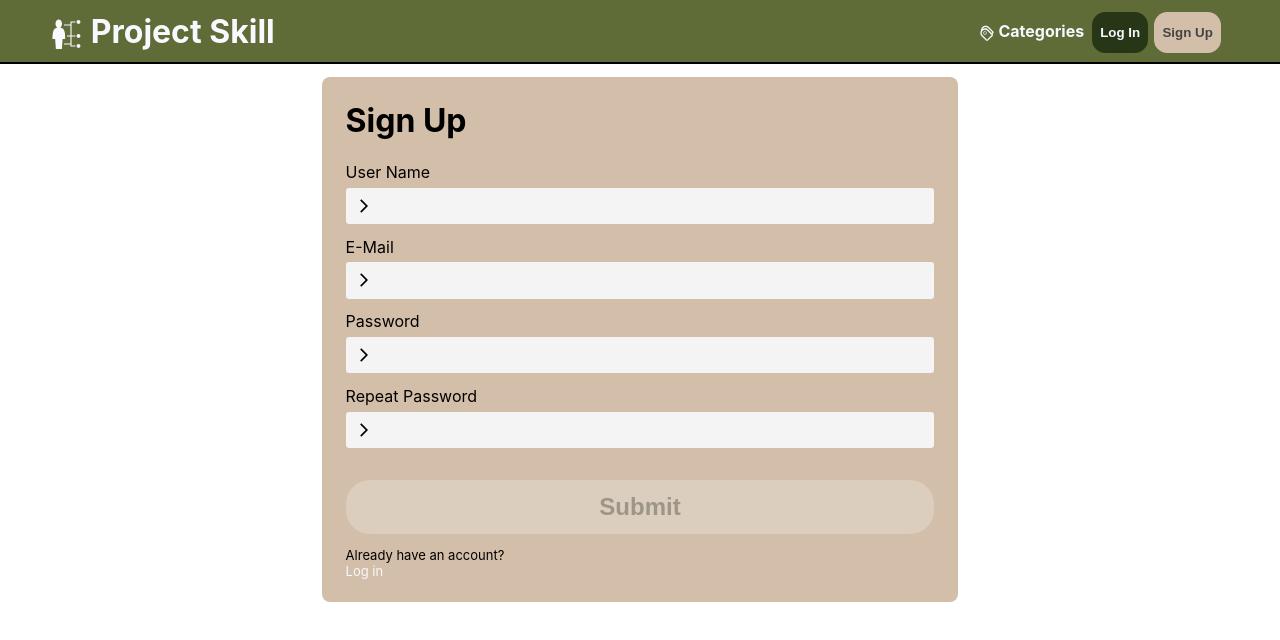
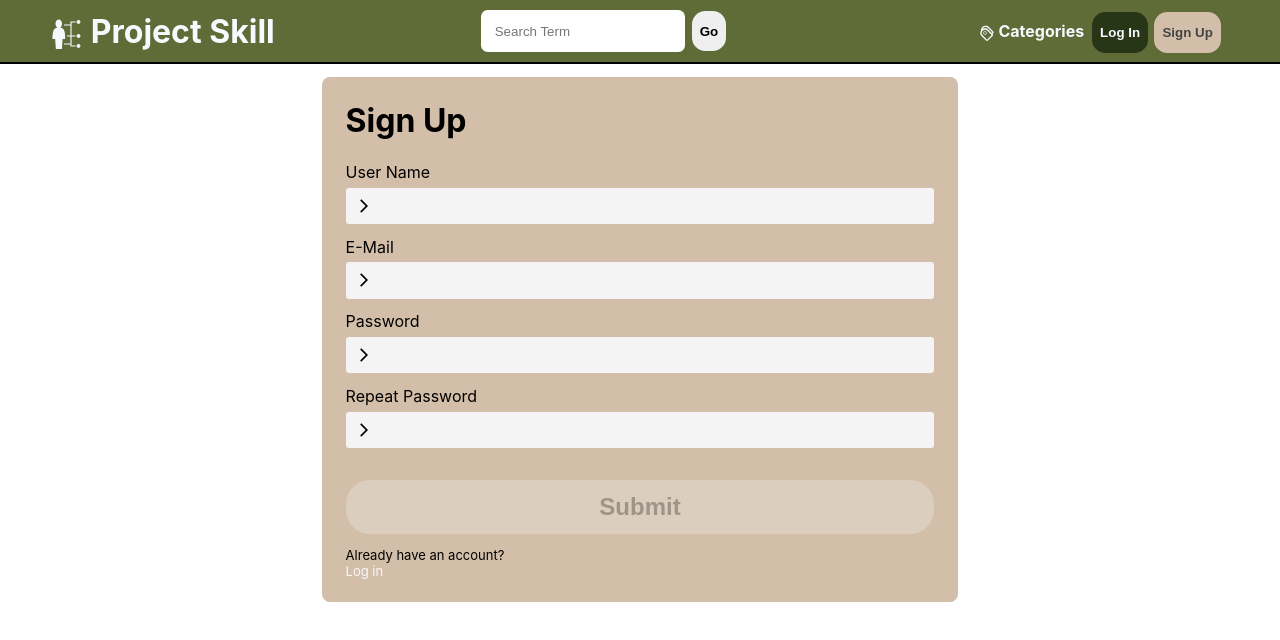
Before and after one commit to joans/teachme, a React (Create React App) app in the folder frontend/: page /signup in a window 1280 px wide. Shown: the top 640 px of the page. Built offline with nearby package versions, Linux system fonts and the light colour scheme.

Commit message:
Search Function in Front End works

```diff
--- a/frontend/src/App.jsx
+++ b/frontend/src/App.jsx
@@ -9,6 +9,7 @@ import ErrorPage from "./Pages/ErrorPage";
 import Login from "./Pages/Login";
 import PostDetail from "./Pages/PostDetail";
 import Profile from "./Pages/Profile";
+import SearchResults from "./Pages/SearchResults";
 
 function App() {
   return (
@@ -23,6 +24,7 @@ function App() {
           <Route path="/login" element={<Login />} />
           <Route path="/offer/:id" element={<PostDetail />} />
           <Route path="/user/:id" element={<Profile />} />
+          <Route path="/search/:searchTerm" element={<SearchResults />} />
           <Route path="*" element={<ErrorPage />} />
         </Routes>
       </div>
--- a/frontend/src/Layout/Header.jsx
+++ b/frontend/src/Layout/Header.jsx
@@ -1,4 +1,4 @@
-import React, { useContext } from "react";
+import React, { useContext, useState } from "react";
 import { Link, useNavigate } from "react-router-dom";
 import Button from "../UI/Button";
 import classes from "./Header.module.css";
@@ -9,6 +9,13 @@ import AuthContext from "../store/auth-context";
 const Header = () => {
   const navigate = useNavigate();
   const auth = useContext(AuthContext);
+  const [searchTerm, updateSearchTerm] = useState("");
+
+  const searchBackend = (e) => {
+    e.preventDefault();
+    const searchTermURIEncoded = encodeURI(searchTerm);
+    navigate(`/search/${searchTermURIEncoded}`);
+  };
 
   return (
     <>
@@ -20,6 +27,21 @@ const Header = () => {
               <span className={classes.text}> Project Skill</span>
             </Link>
           </h1>
+        </div>
+        <div className={classes["middle-side"]}>
+          <form onSubmit={searchBackend}>
+            <input
+              type="text"
+              id="searchterm"
+              placeholder="Search Term"
+              className={classes.input}
+              value={searchTerm}
+              onChange={(e) => {
+                updateSearchTerm(e.target.value);
+              }}
+            />
+            <Button>Go</Button>
+          </form>
         </div>
         <div className={classes["right-side"]}>
           <ul>
--- a/frontend/src/Layout/Header.module.css
+++ b/frontend/src/Layout/Header.module.css
@@ -28,16 +28,23 @@
   width: 2rem;
 }
 
+.input {
+  padding: 1em;
+  border-radius: 0.5em;
+  border: none;
+  margin: 0 0.5em 0 0;
+}
+
+.right-side * {
+  margin: 0 0.1rem;
+}
+
 .right-side li {
   float: left;
   height: auto;
   vertical-align: middle;
   line-height: 5rem;
   list-style-type: none;
-}
-
-.right-side * {
-  margin: 0 0.1rem;
 }
 
 /* push the content below the header down 4rem to not make the header overlap: */
--- /dev/null
+++ b/frontend/src/Pages/SearchResults.jsx
@@ -0,0 +1,58 @@
+import React, { useState, useEffect } from "react";
+import { useParams } from "react-router-dom";
+import signUpClasses from "../Pages/SignUp.module.css";
+import Card from "../UI/Card";
+import SingleOffer from "../partials/SingleOffer";
+import Axios from "axios";
+import { FaTimes } from "react-icons/fa";
+
+const SearchResults = () => {
+  const { searchTerm } = useParams();
+  const [searchResults, updateSearchResults] = useState({
+    count: null,
+    rows: [],
+  });
+  const [errMsg, updateErrMsg] = useState();
+
+  useEffect(() => {
+    const fetchData = async () => {
+      try {
+        const res = await Axios.get(
+          `http://localhost:3307/search/${searchTerm}`
+        );
+        updateSearchResults(res.data);
+        console.log(res.data);
+      } catch (err) {
+        updateErrMsg(err.message);
+      }
+    };
+    fetchData();
+  }, [searchTerm]);
+
+  const regularOutput = () => {};
+
+  return (
+    <Card>
+      <span className={errMsg ? signUpClasses.errMsg : signUpClasses.offscreen}>
+        <FaTimes />
+        {errMsg}
+      </span>
+      <h1>Search Results</h1>
+      <p>Your search results for "{searchTerm}"</p>
+      <p>
+        There {searchResults.count !== 1 ? "were" : "was"} {searchResults.count}{" "}
+        result
+        {searchResults.count !== 1 ? "s" : ""}
+      </p>
+      {searchResults.rows.map((singleItem, key) => (
+        <SingleOffer
+          className=""
+          key={key} // should be replaced by the offer ID later
+          item={singleItem}
+        />
+      ))}
+    </Card>
+  );
+};
+
+export default SearchResults;
```
Also changed, not shown: 1 other file (tests, documents, lock files or other folders).
